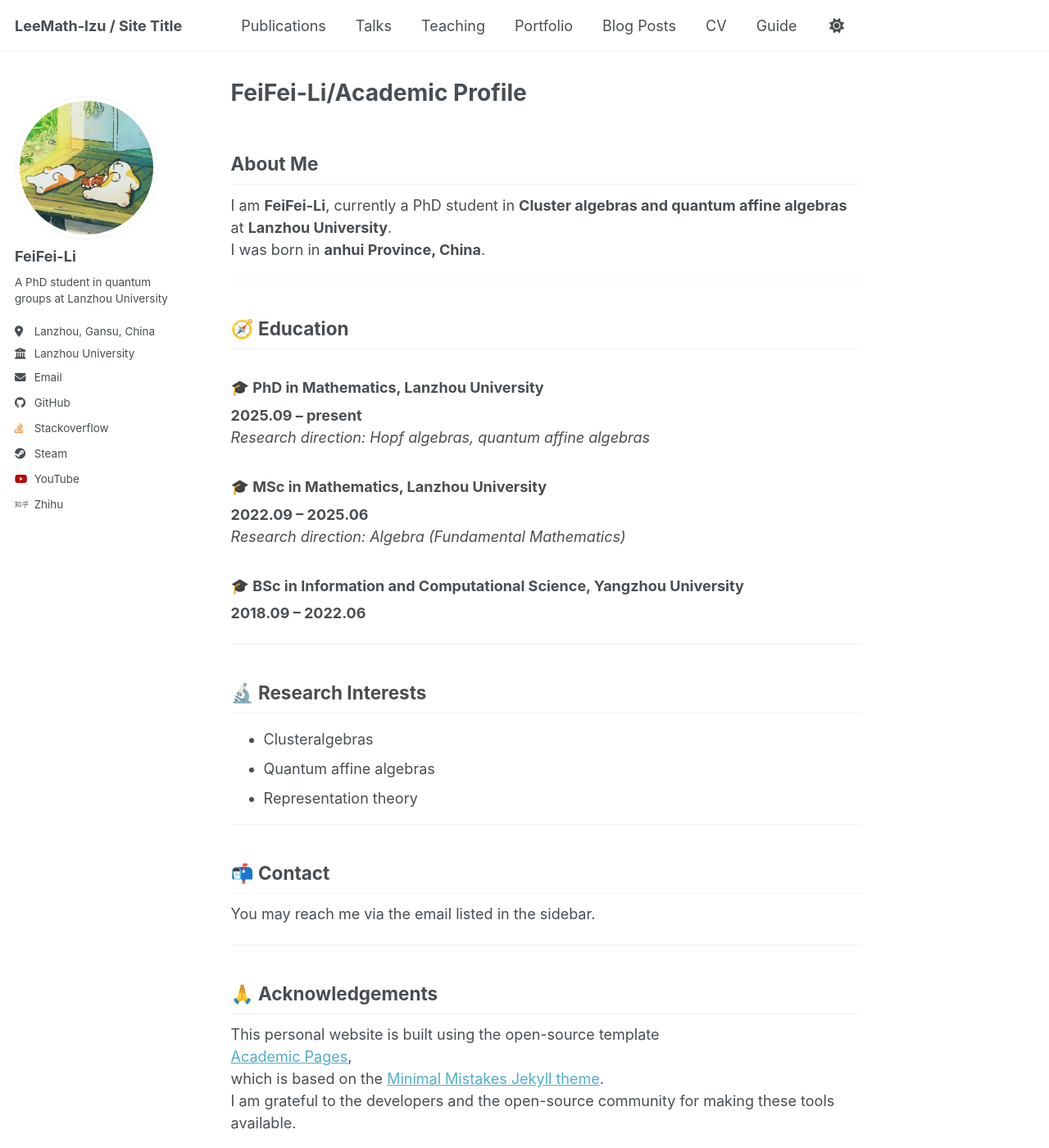
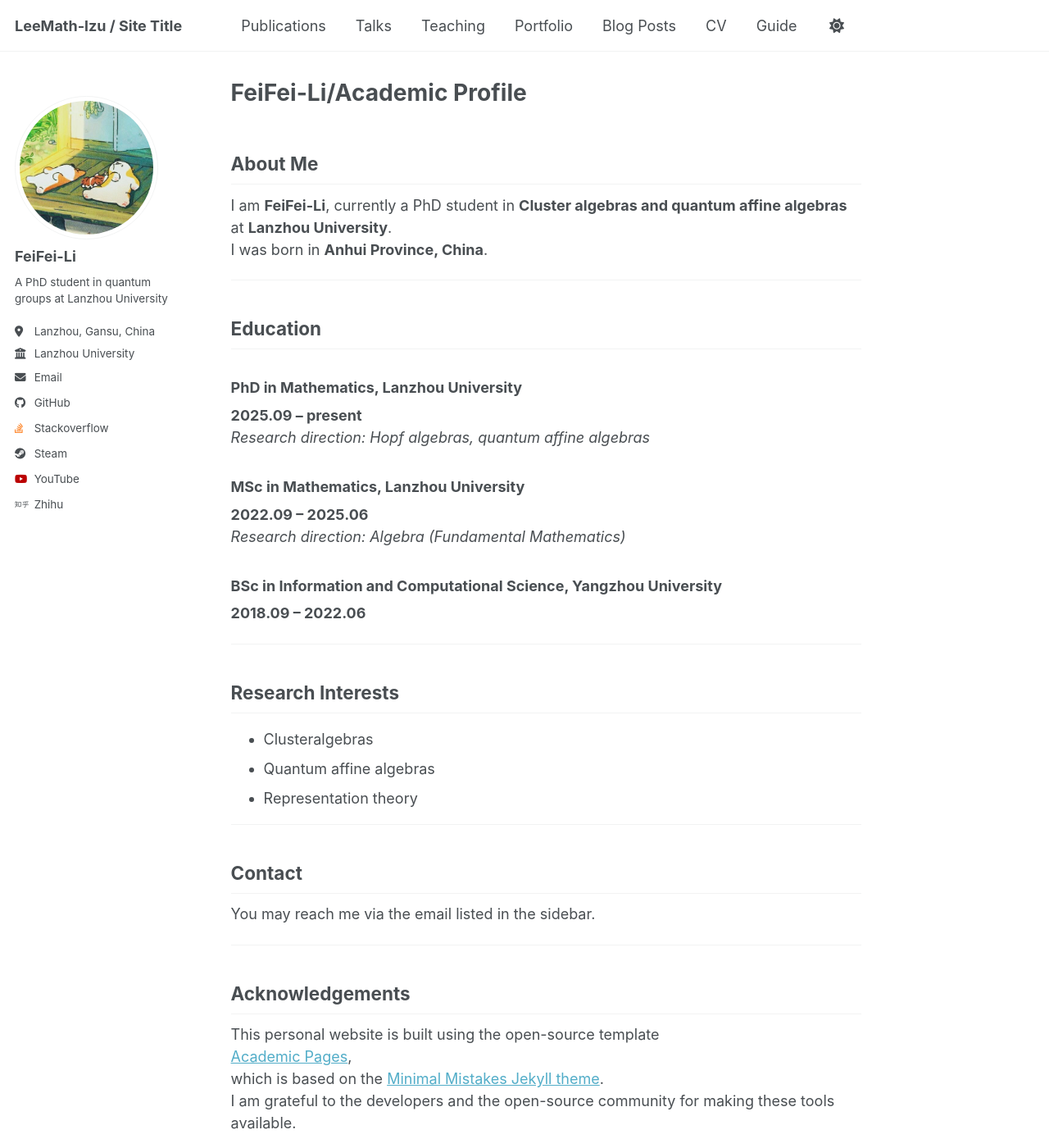
Before and after one commit to LeeMath-lzu/LeeMath-lzu.github.io, a Jekyll site: the page built from _pages/about.md, in a window 1280 px wide and 1400 px high. Shown: the whole window at 82% size. Built offline with Jekyll 4.4.1, drawn with Linux system fonts in a browser that asks for light colours; a script bundle is joined from its source files by our own code; library files that are not in the unit come from our copies.

```diff
--- a/_pages/about.md
+++ b/_pages/about.md
@@ -10,26 +10,26 @@ redirect_from:
 ## About Me
 
 I am **FeiFei-Li**, currently a PhD student in **Cluster algebras and quantum affine algebras** at **Lanzhou University**.
-I was born in **anhui Province, China**.
+I was born in **Anhui Province, China**.
 
 ---
 
-## 🧭 Education
+## Education
 
-### 🎓 PhD in Mathematics, Lanzhou University
+### PhD in Mathematics, Lanzhou University
 **2025.09 – present**
 *Research direction: Hopf algebras, quantum affine algebras*
 
-### 🎓 MSc in Mathematics, Lanzhou University
+### MSc in Mathematics, Lanzhou University
 **2022.09 – 2025.06**
 *Research direction: Algebra (Fundamental Mathematics)*
 
-### 🎓 BSc in Information and Computational Science, Yangzhou University
+### BSc in Information and Computational Science, Yangzhou University
 **2018.09 – 2022.06**
 
 ---
 
-## 🔬 Research Interests
+## Research Interests
 
 - Clusteralgebras
 - Quantum affine algebras
@@ -38,13 +38,13 @@ I was born in **anhui Province, China**.
 
 ---
 
-## 📬 Contact
+## Contact
 
 You may reach me via the email listed in the sidebar.
 
 ---
 
-## 🙏 Acknowledgements
+## Acknowledgements
 
 This personal website is built using the open-source template
 [Academic Pages](https://academicpages.github.io/),
```
